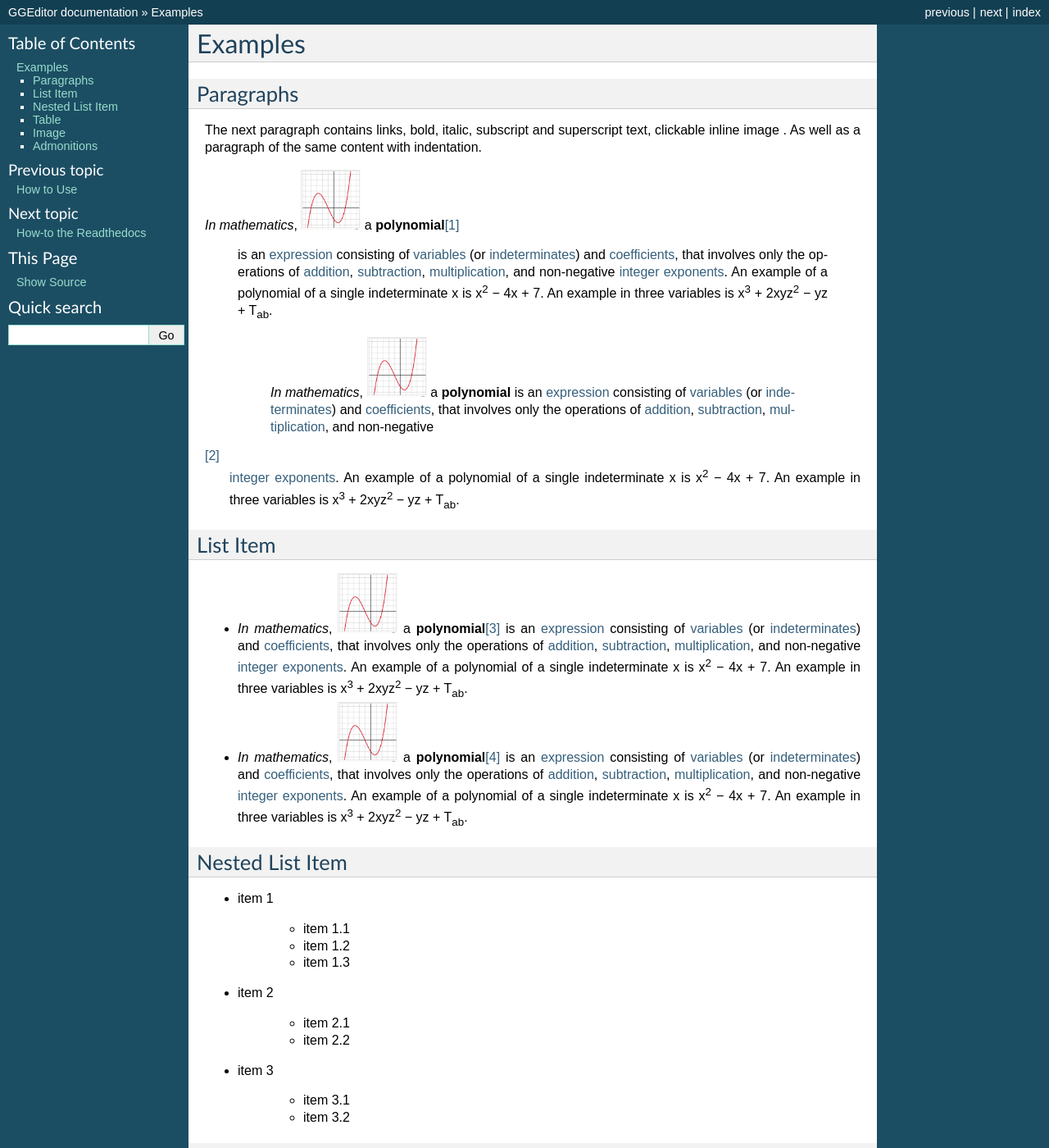
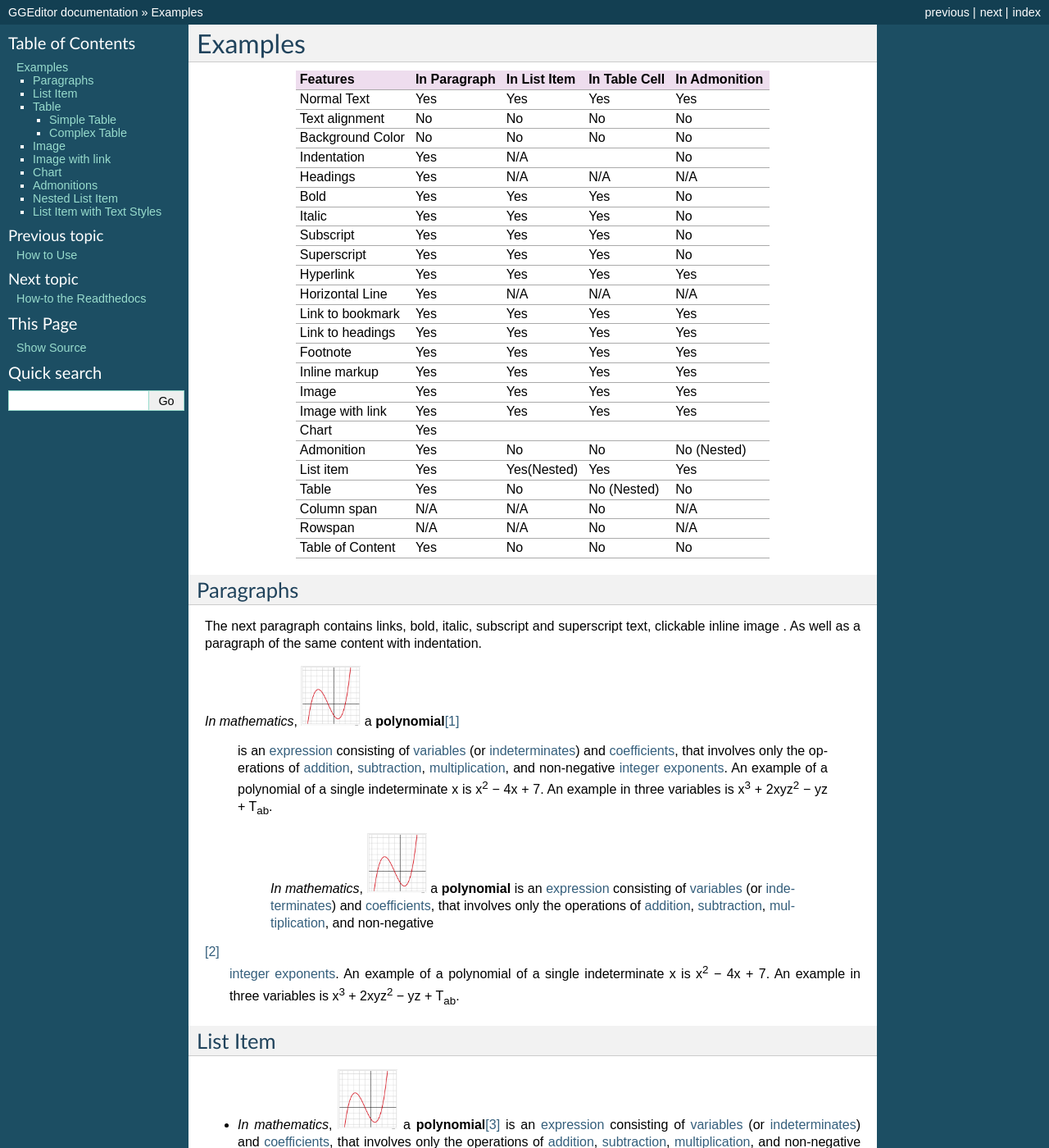
Before and after one commit to iapyeh/GGeditor, a Sphinx documentation site: the page built from docs/Examples.rst, in a window 1280 px wide and 1400 px high. Shown: the whole window at 82% size. Built offline with Sphinx 7.4.7, drawn with Linux system fonts in a browser that asks for light colours; some of the changed text lies outside the part shown.

Commit message:
Google Docs reST Editor@2016-11-22 16:47:58

```diff
--- a/docs/Examples.rst
+++ b/docs/Examples.rst
@@ -3,6 +3,59 @@
 
 Examples
 ********
+
+
++----------------+------------+------------+-------------+-------------+
+|Features        |In Paragraph|In List Item|In Table Cell|In Admonition|
++================+============+============+=============+=============+
+|Normal Text     |Yes         |Yes         |Yes          |Yes          |
++----------------+------------+------------+-------------+-------------+
+|Text alignment  |No          |No          |No           |No           |
++----------------+------------+------------+-------------+-------------+
+|Background Color|No          |No          |No           |No           |
++----------------+------------+------------+-------------+-------------+
+|Indentation     |Yes         |N/A         |             |No           |
++----------------+------------+------------+-------------+-------------+
+|Headings        |Yes         |N/A         |N/A          |N/A          |
++----------------+------------+------------+-------------+-------------+
+|Bold            |Yes         |Yes         |Yes          |No           |
++----------------+------------+------------+-------------+-------------+
+|Italic          |Yes         |Yes         |Yes          |No           |
++----------------+------------+------------+-------------+-------------+
+|Subscript       |Yes         |Yes         |Yes          |No           |
++----------------+------------+------------+-------------+-------------+
+|Superscript     |Yes         |Yes         |Yes          |No           |
++----------------+------------+------------+-------------+-------------+
+|Hyperlink       |Yes         |Yes         |Yes          |Yes          |
++----------------+------------+------------+-------------+-------------+
+|Horizontal Line |Yes         |N/A         |N/A          |N/A          |
++----------------+------------+------------+-------------+-------------+
+|Link to bookmark|Yes         |Yes         |Yes          |Yes          |
++----------------+------------+------------+-------------+-------------+
+|Link to headings|Yes         |Yes         |Yes          |Yes          |
++----------------+------------+------------+-------------+-------------+
+|Footnote        |Yes         |Yes         |Yes          |Yes          |
++----------------+------------+------------+-------------+-------------+
+|Inline markup   |Yes         |Yes         |Yes          |Yes          |
++----------------+------------+------------+-------------+-------------+
+|Image           |Yes         |Yes         |Yes          |Yes          |
++----------------+------------+------------+-------------+-------------+
+|Image with link |Yes         |Yes         |Yes          |Yes          |
++----------------+------------+------------+-------------+-------------+
+|Chart           |Yes         |            |             |             |
++----------------+------------+------------+-------------+-------------+
+|Admonition      |Yes         |No          |No           |No (Nested)  |
++----------------+------------+------------+-------------+-------------+
+|List item       |Yes         |Yes(Nested) |Yes          |Yes          |
++----------------+------------+------------+-------------+-------------+
+|Table           |Yes         |No          |No (Nested)  |No           |
++----------------+------------+------------+-------------+-------------+
+|Column span     |N/A         |N/A         |No           |N/A          |
++----------------+------------+------------+-------------+-------------+
+|Rowspan         |N/A         |N/A         |No           |N/A          |
++----------------+------------+------------+-------------+-------------+
+|Table of Content|Yes         |No          |No           |No           |
++----------------+------------+------------+-------------+-------------+
 
 .. _h1f81a111a3e4cd44467728753e5f73:
 
@@ -19,6 +72,8 @@ The next paragraph contains links, bold, italic, subscript and superscript text,
 \ [#F2]_\
          \ `integer`_\  \ `exponents`_\ . An example of a polynomial of a single indeterminate x is x\ :sup:`2`\  − 4x + 7. An example in three variables is x\ :sup:`3`\  + 2xyz\ :sup:`2`\  − yz +  T\ :sub:`ab`\ .
 
+
+
 .. _h3f7b121e3b34193166765e7a56202b48:
 
 List Item
@@ -27,36 +82,15 @@ List Item
 * \ *In mathematics*\ , \ |IMG3|\  a \ **polynomial**\ \ [#F3]_\  is an \ `expression`_\  consisting of \ `variables`_\  (or \ `indeterminates`_\ ) and \ `coefficients`_\ , that involves only the operations of \ `addition`_\ , \ `subtraction`_\ , \ `multiplication`_\ , and non-negative \ `integer`_\  \ `exponents`_\ . An example of a polynomial of a single indeterminate x is x\ :sup:`2`\  − 4x + 7. An example in three variables is x\ :sup:`3`\  + 2xyz\ :sup:`2`\  − yz + T\ :sub:`ab`\ .
 * \ *In mathematics*\ , \ |IMG4|\  a \ **polynomial**\ \ [#F4]_\  is an \ `expression`_\  consisting of \ `variables`_\  (or \ `indeterminates`_\ ) and \ `coefficients`_\ , that involves only the operations of \ `addition`_\ , \ `subtraction`_\ , \ `multiplication`_\ , and non-negative \ `integer`_\  \ `exponents`_\ . An example of a polynomial of a single indeterminate x is x\ :sup:`2`\  − 4x + 7. An example in three variables is x\ :sup:`3`\  + 2xyz\ :sup:`2`\  − yz + T\ :sub:`ab`\ .
 
-.. _h1e7b7c356c1a63272445567d455a317e:
-
-Nested List Item
-================
-
-* item 1
-
-    * item 1.1
-    * item 1.2
-    * item 1.3
-
-* item 2
-
-    * item 2.1
-    * item 2.2
-
-* item 3
-
-    * item 3.1
-    * item 3.2
-
 .. _h513c5b795d5d185d1c203d7e75205f41:
 
 Table
 =====
 
-.. _h2c1d74277104e41780968148427e:
+.. _h32215632614d203792b5070562b64f:
 
-
-
+Simple Table
+------------
 
 
 +---------------------+--------------------------------+----------------+
@@ -66,6 +100,11 @@ Table
 +---------------------+--------------------------------+----------------+
 |\ *In mathematics,*\ |In mathematics,                 |                |
 +---------------------+--------------------------------+----------------+
+
+.. _h5a6e575f7c1d332d6350624c6c73387:
+
+Complex Table
+-------------
 
 
 +---------------------------------------------------------------------------------------------------------------------------------------------------------------------------------------------------------------------------------------------------------------------------------------------------------------------------------------------------------------------------------------------------------------------------------------------------------------------------------------------------------+------------------------------------------------------------------------------------------------------------------------------------------------------------------------------------------------------------------------------------------------------------------------------------------------------------------------------------------------------------------------------------------------------------------------------------------------------------------------------------------------------------+
@@ -83,6 +122,20 @@ Image
 =====
 
 \ |IMG11|\
+
+.. _h263145716057721248918325a5e5b:
+
+Image with link
+===============
+
+\ |IMG12|\
+
+.. _h1d36783e12317e2c015132250725e7b:
+
+Chart
+=====
+
+\ |IMG13|\
 
 .. _h10487d767c3543552c4f797d453d593f:
 
@@ -145,15 +198,53 @@ Admonitions
         go \ `end`_\  start
         \ **go**\  end end
 
-https://www.facebook.com/tam.sui.good/posts/876990639026705
+.. _h2c1d74277104e41780968148427e:
 
-\ `Translate this page`_\
 
-@本版將免費提供淡水在地商家，特惠活動海報刊登。(每月1日、16日刊登) 1.請提供DM海報，私 ... 即時交通資訊網，網址是 http://www.dot.gov.taipei/lp.asp…。民眾進入新北市即時交通資訊網後，請點選左上方即時影像，即可進入路口監視系統::
 
-    def start(x):
 
-        go start
+.. _h1e7b7c356c1a63272445567d455a317e:
+
+Nested List Item
+================
+
+* item 1
+
+    * item 1.1
+    * item 1.2
+    * item 1.3
+
+* item 2
+
+    * item 2.1
+    * item 2.2
+
+* item 3
+
+    * item 3.1
+    * item 3.2
+
+.. _h5f19331f4a2f754d79529747f281b5e:
+
+List Item with Text Styles
+==========================
+
+* item 1
+
+    * item 1.\ :sup:`1`\
+    * \ *item*\  1.\ :sup:`12`\
+    * \ **item**\  1.\ :sub:`34`\
+
+* item 2
+
+    * Item with \ `link`_\
+    * item with image \ |IMG14|\
+
+* item 3
+
+    * item\ [#F11]_\  3.1
+    * item\ [#F12]_\  3.2
+
 
 .. _`expression`: https://en.wikipedia.org/wiki/Expression_(mathematics)
 .. _`variables`: https://en.wikipedia.org/wiki/Variable_(mathematics)
@@ -166,7 +257,7 @@ https://www.facebook.com/tam.sui.good/posts/876990639026705
 .. _`exponents`: https://en.wikipedia.org/wiki/Exponentiation
 .. _`Search`: http://www.google.com
 .. _`end`: http://www.google.com
-.. _`Translate this page`: https://translate.google.com.tw/translate?hl=en&sl=zh-TW&u=https://www.facebook.com/tam.sui.good/posts/876990639026705&prev=search
+.. _`link`: http://www.google.com
 
 
 .. rubric:: Footnotes
@@ -181,6 +272,8 @@ https://www.facebook.com/tam.sui.good/posts/876990639026705
 .. [#f8]  Polynomial is poly+nomial
 .. [#f9]  Polynomial is poly+nomial
 .. [#f10]  Polynomial is poly+nomial
+.. [#f11]  This is a footnote of a list item
+.. [#f12]  This is another footnote of a list item
 
 .. |IMG1| image:: static/Examples_1.png
    :height: 73 px
@@ -235,3 +328,17 @@ https://www.facebook.com/tam.sui.good/posts/876990639026705
 .. |IMG11| image:: static/Examples_11.png
    :height: 150 px
    :width: 150 px
+
+.. |IMG12| image:: static/Examples_12.png
+   :height: 150 px
+   :width: 150 px
+   :target: http://www.google.com
+
+.. |IMG13| image:: static/Examples_13.png
+   :height: 370 px
+   :width: 600 px
+   :alt: Points scored
+
+.. |IMG14| image:: static/Examples_14.png
+   :height: 72 px
+   :width: 70 px
```
